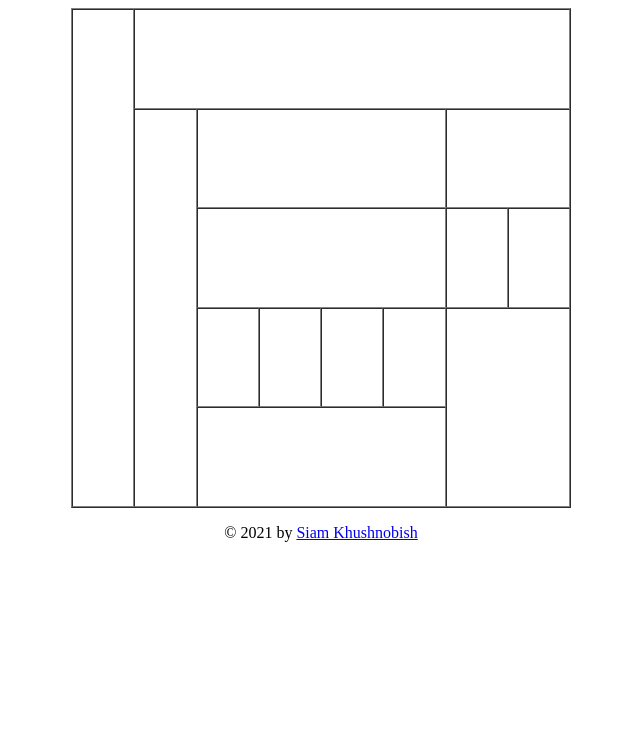
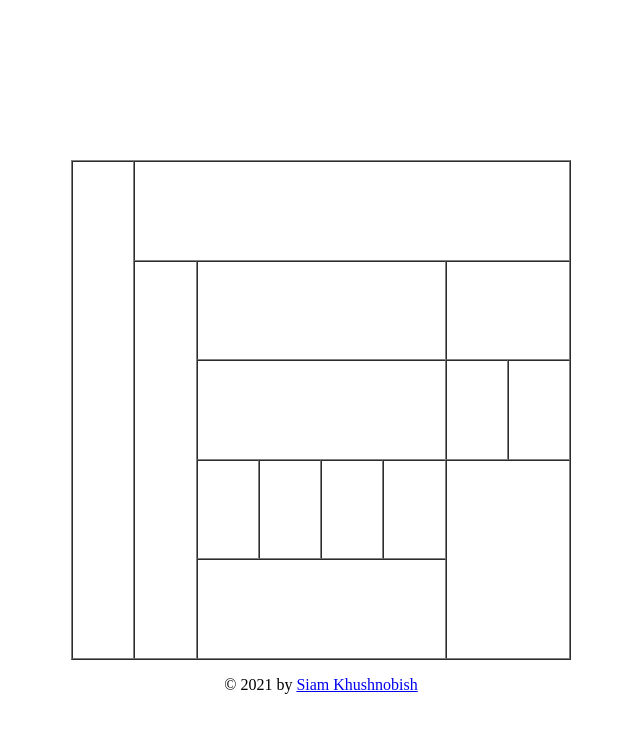
Before and after one commit to rifadul/HTML-CSS-Table-Task-Week-2-Lab-2, a plain HTML site: page index.html in a window 1280 px wide. Shown: the whole page, without its empty margins (319-959 px from the left). Drawn offline with Linux system fonts and the light colour scheme.

Commit message:
OutPut Image

```diff
--- a/index.html
+++ b/index.html
@@ -7,7 +7,7 @@
     <title>Html Css Table Task</title>
 </head>
 
-<body>
+<body style="margin-top:10rem;">
     <table border="1" width="500px" height="500px" cellpadding="10" cellspacing="0" style="margin: 0 auto;">
         <tr>
             <td rowspan="7"></td>
```
Also changed, not shown: Output Image/HTML-CSS-Table-Task-Week-2-Lab-2 Output.PNG.
